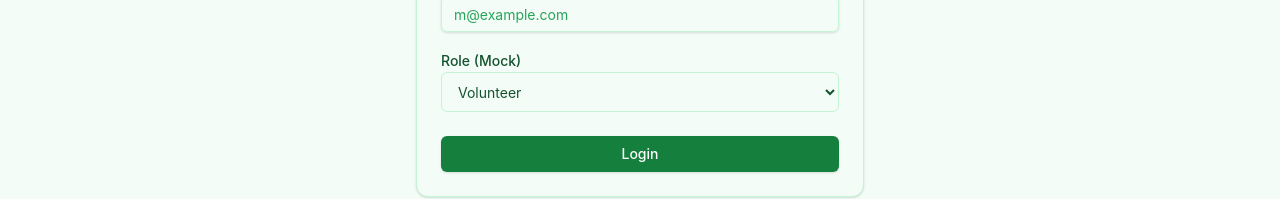
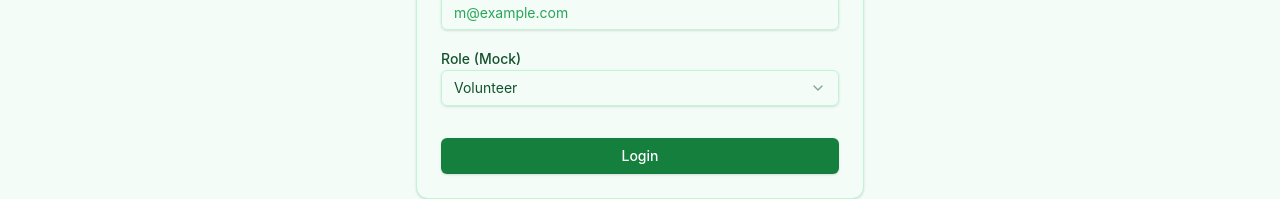
Before and after one commit to dhruviljpatel/NGO_project, a React (Vite) app in the folder frontend/: page /login in a window 1280 px wide. Shown: the part 444-643 px from the top of the page. Built offline with nearby package versions, Linux system fonts and the light colour scheme.

Commit message:
style(auth): use shadcn Select component on login and register forms

```diff
--- a/frontend/src/pages/Login.tsx
+++ b/frontend/src/pages/Login.tsx
@@ -5,6 +5,7 @@ import { Button } from '@/components/ui/button'
 import { Input } from '@/components/ui/input'
 import { Label } from '@/components/ui/label'
 import { Card, CardContent, CardDescription, CardFooter, CardHeader, CardTitle } from '@/components/ui/card'
+import { Select, SelectContent, SelectItem, SelectTrigger, SelectValue } from '@/components/ui/select'
 
 export function Login() {
   const navigate = useNavigate()
@@ -49,19 +50,19 @@ export function Login() {
               />
             </div>
             <div className="space-y-2">
-              <Label htmlFor="role">Role (Mock)</Label>
-              <select
-                id="role"
-                className="flex h-10 w-full rounded-md border border-input bg-background px-3 py-2 text-sm ring-offset-background file:border-0 file:bg-transparent file:text-sm file:font-medium placeholder:text-muted-foreground focus-visible:outline-none focus-visible:ring-2 focus-visible:ring-ring focus-visible:ring-offset-2 disabled:cursor-not-allowed disabled:opacity-50"
-                value={role}
-                onChange={(e) => setRole(e.target.value as Role)}
-              >
-                <option value="Admin">Admin</option>
-                <option value="NGO Staff">NGO Staff</option>
-                <option value="Volunteer">Volunteer</option>
-                <option value="Donor">Donor</option>
-                <option value="Beneficiary">Beneficiary</option>
-              </select>
+              <Label>Role (Mock)</Label>
+              <Select value={role} onValueChange={(value) => setRole(value as Role)}>
+                <SelectTrigger>
+                  <SelectValue placeholder="Select a role" />
+                </SelectTrigger>
+                <SelectContent>
+                  <SelectItem value="Admin">Admin</SelectItem>
+                  <SelectItem value="NGO Staff">NGO Staff</SelectItem>
+                  <SelectItem value="Volunteer">Volunteer</SelectItem>
+                  <SelectItem value="Donor">Donor</SelectItem>
+                  <SelectItem value="Beneficiary">Beneficiary</SelectItem>
+                </SelectContent>
+              </Select>
             </div>
           </CardContent>
           <CardFooter>
--- a/frontend/src/pages/Register.tsx
+++ b/frontend/src/pages/Register.tsx
@@ -5,6 +5,7 @@ import { Button } from '@/components/ui/button'
 import { Input } from '@/components/ui/input'
 import { Label } from '@/components/ui/label'
 import { Card, CardContent, CardDescription, CardFooter, CardHeader, CardTitle } from '@/components/ui/card'
+import { Select, SelectContent, SelectItem, SelectTrigger, SelectValue } from '@/components/ui/select'
 
 export function Register() {
   const navigate = useNavigate()
@@ -61,16 +62,16 @@ export function Register() {
               />
             </div>
             <div className="space-y-2">
-              <Label htmlFor="role">I want to join as a</Label>
-              <select
-                id="role"
-                className="flex h-10 w-full rounded-md border border-input bg-background px-3 py-2 text-sm ring-offset-background file:border-0 file:bg-transparent file:text-sm file:font-medium placeholder:text-muted-foreground focus-visible:outline-none focus-visible:ring-2 focus-visible:ring-ring focus-visible:ring-offset-2 disabled:cursor-not-allowed disabled:opacity-50"
-                value={role}
-                onChange={(e) => setRole(e.target.value as Role)}
-              >
-                <option value="Volunteer">Volunteer</option>
-                <option value="Donor">Donor</option>
-              </select>
+              <Label>I want to join as a</Label>
+              <Select value={role} onValueChange={(value) => setRole(value as Role)}>
+                <SelectTrigger>
+                  <SelectValue placeholder="Select a role" />
+                </SelectTrigger>
+                <SelectContent>
+                  <SelectItem value="Volunteer">Volunteer</SelectItem>
+                  <SelectItem value="Donor">Donor</SelectItem>
+                </SelectContent>
+              </Select>
             </div>
           </CardContent>
           <CardFooter>
```
Also changed, not shown: frontend/src/components/ui/label.tsx (indentation only).
